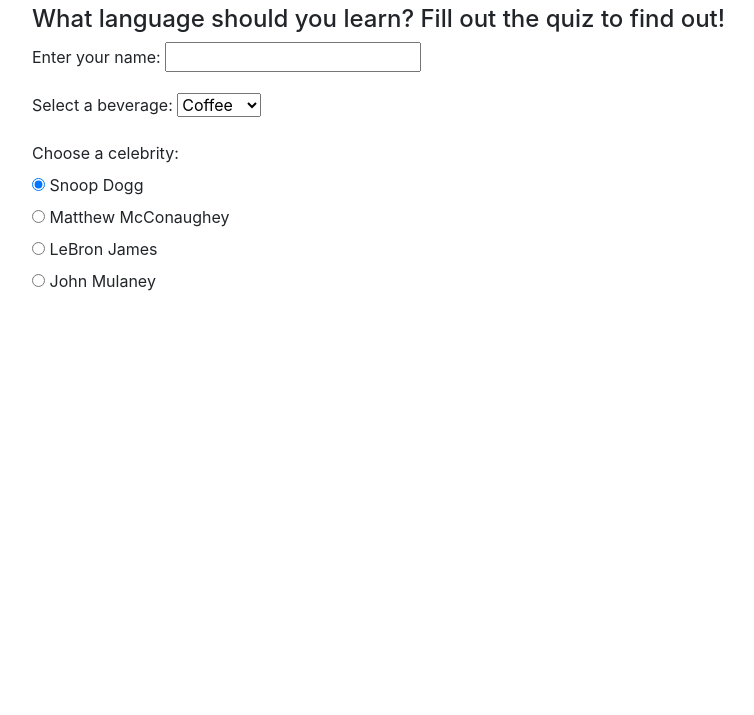
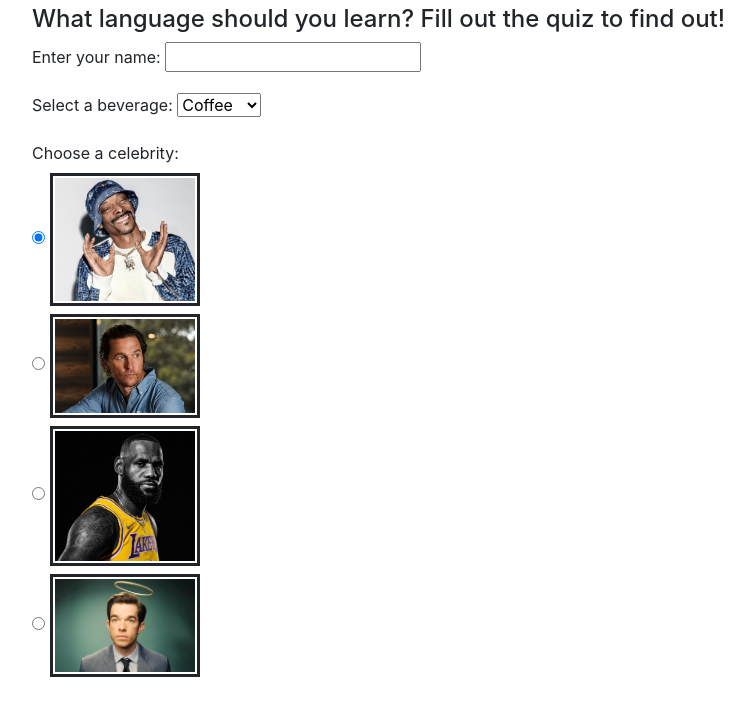
Before and after one commit to jcseeley/language-selector, a plain HTML site: page index.html in a window 1280 px wide. Shown: the part 51-766 px from the top of the page, without its empty margins (53-807 px from the left). Drawn offline with Linux system fonts and the light colour scheme.

Commit message:
resize celebrity images.

```diff
--- a/css/styles.css
+++ b/css/styles.css
@@ -0,0 +1,5 @@
+#snooppic, #matthewpic, #lebronpic, #johnpic {
+  max-width: 150px;
+  border-style: solid;
+  padding: 2px;
+}
--- a/index.html
+++ b/index.html
@@ -20,7 +20,7 @@
         </div>
 
         <div class= "form-group">
-          <label for="coffee">Select a beverage:</label>
+          <label for="beverage">Select a beverage:</label>
           <select id="beverage">
             <option value="coffee">Coffee</option>
             <option value="redbull">Red Bull</option>
@@ -34,29 +34,33 @@
           <div class="radio">
             <label>
               <input type="radio" name="celebrity" value="Snoop Dogg" checked>
-            Snoop Dogg
+              <img id="snooppic" src="img/snooppic.jpg" alt="A picture of Snoop Dogg.">
             </label>
           </div>
           <div class="radio">
             <label>
               <input type="radio" name="celebrity" value="Matthew McConaughey">
-            Matthew McConaughey
+              <img id="matthewpic" src="img/matthewpic.jpg" alt="A picture of Matthew McConaughey.">
             </label>
           </div>
           <div class="radio">
             <label>
               <input type="radio" name="celebrity" value="LeBron James">
-            LeBron James
+              <img id="lebronpic" src="img/lebronpic.jpg" alt="A picture of LeBron James.">
             </label>
           </div>
           <div class="radio">
             <label>
               <input type="radio" name="celebrity" value="John Mulaney">
-            John Mulaney
+              <img id="johnpic" src="img/johnpic.jpg" alt="A picture of John Mulaney.">
             </label>
           </div>
         </div>
+
+
+
       </form>
+    </div>
 
 </body>
 </html>
```
Also changed, not shown: img/johnpic.jpg (added), img/lebron.gif (added), img/lebronpic.jpg (added), img/matthewpic.jpg (added), img/snoop.gif (added), img/snooppic.jpg (added), 2 other files. Lines whose indentation alone changed are shown as unchanged.
